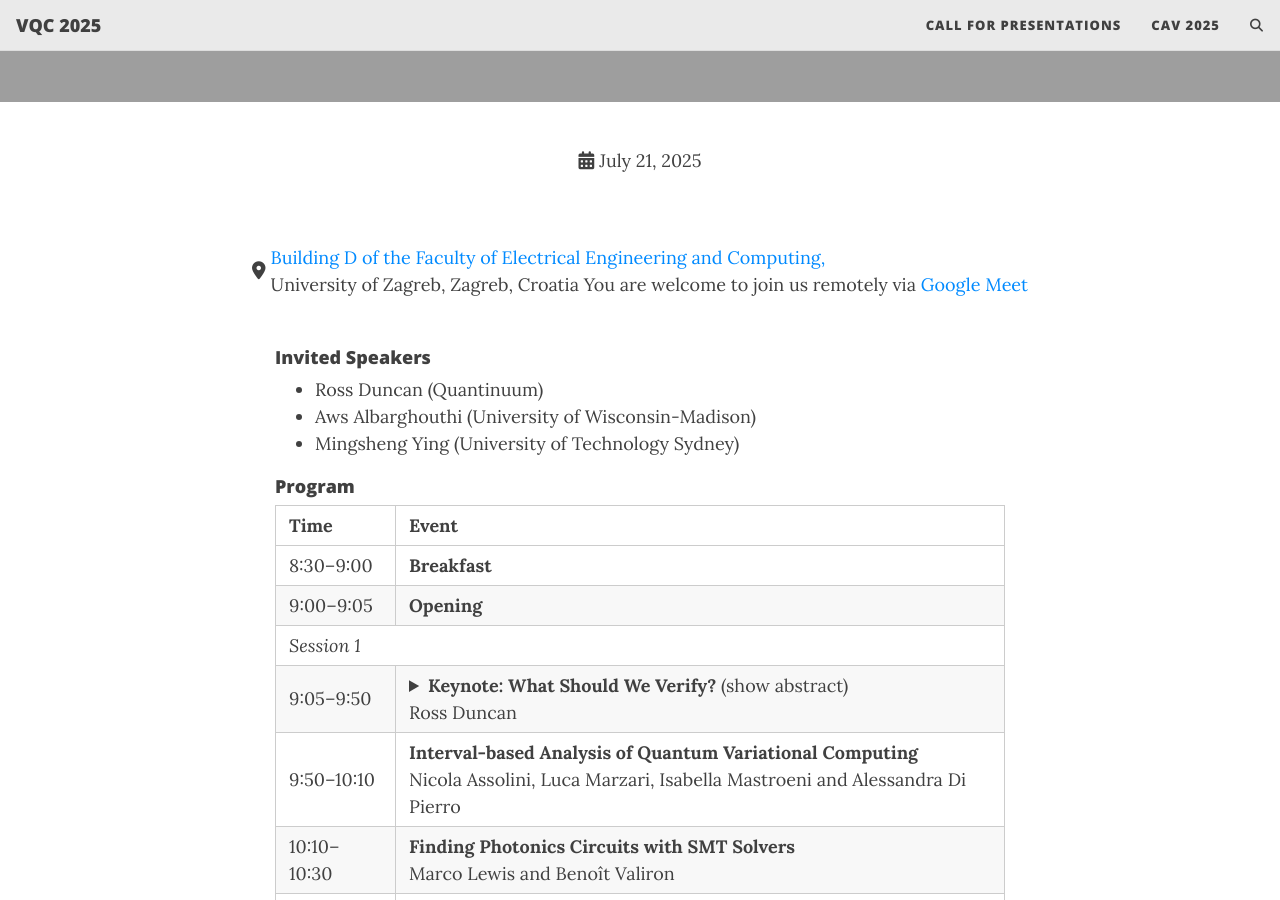
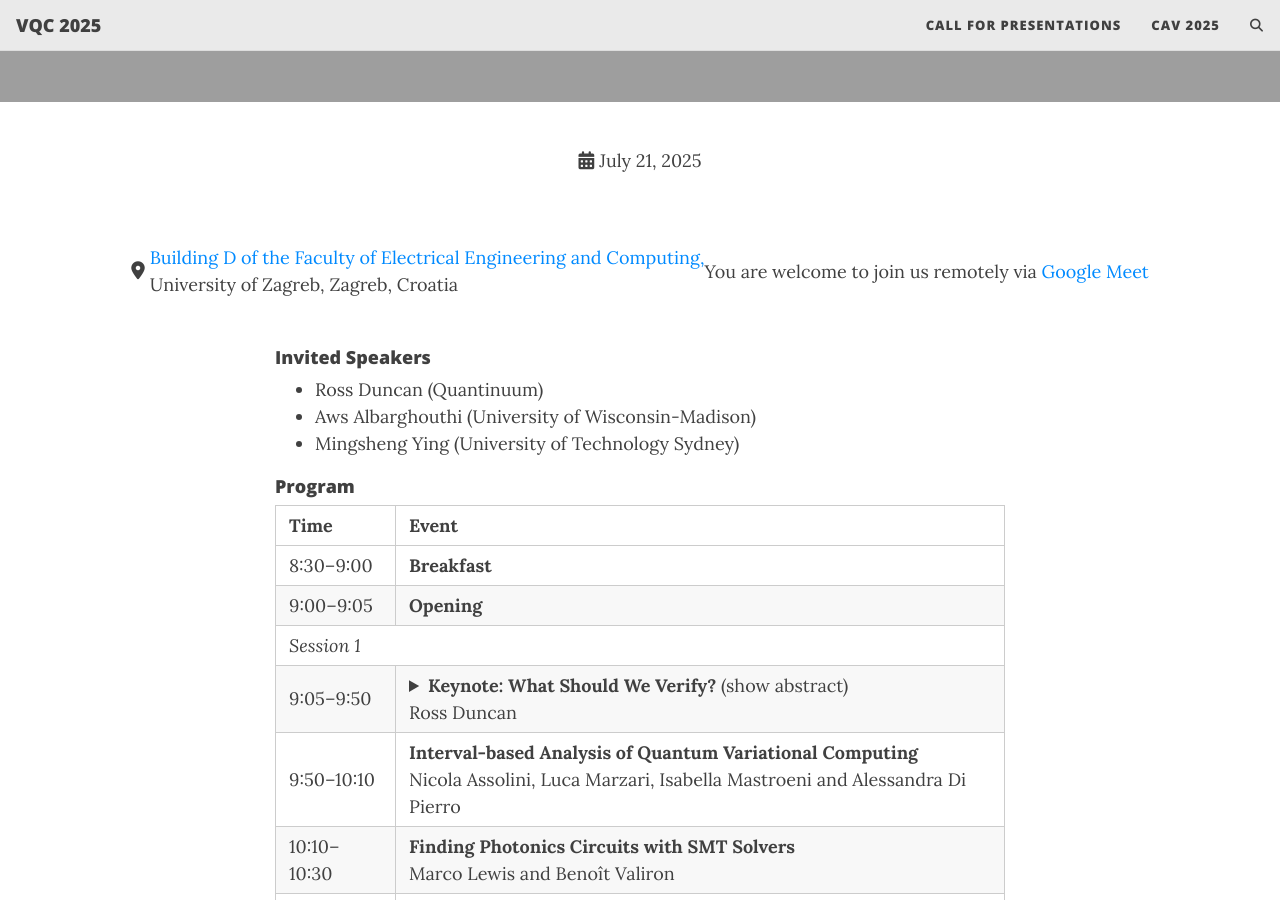
Before and after one commit to VerifiedQC/2025, a Jekyll site: the page built from schedule.md, in a window 1280 px wide and 900 px high, scrolled down 513 px. Built offline with Jekyll 4.4.1, drawn with Linux system fonts in a browser that asks for light colours; comment, search, counter and statistics services are not loaded.

Commit message:
Update schedule.md

```diff
--- a/schedule.md
+++ b/schedule.md
@@ -10,8 +10,8 @@ cover-img: "/assets/img/zagreb.png"
         <i class="fas fa-calendar-alt"></i> July 21, 2025
     </span>
     <span class="workshop-detail">
-        <i class="fas fa-location-dot"></i> <p><a href="https://www.google.com/maps/place/Faculty+of+Electrical+Engineering+and+Computing/@45.8003692,15.968797,17z/data=!3m1!4b1!4m6!3m5!1s0x4765d6f150cf2ccd:0x739e5c279fd98531!8m2!3d45.8003692!4d15.9713773!16zL20vMGd3dDd3?entry=ttu&g_ep=EgoyMDI1MDMxNy4wIKXMDSoJLDEwMjExNDUzSAFQAw%3D%3D">Building D of the Faculty of Electrical Engineering and Computing, </a>  <br/> University of Zagreb, Zagreb, Croatia
-    You are welcome to join us remotely via <a href="https://meet.google.com/hgw-mgem-bhq">Google Meet </a> </p>
+        <i class="fas fa-location-dot"></i> <p><a href="https://www.google.com/maps/place/Faculty+of+Electrical+Engineering+and+Computing/@45.8003692,15.968797,17z/data=!3m1!4b1!4m6!3m5!1s0x4765d6f150cf2ccd:0x739e5c279fd98531!8m2!3d45.8003692!4d15.9713773!16zL20vMGd3dDd3?entry=ttu&g_ep=EgoyMDI1MDMxNy4wIKXMDSoJLDEwMjExNDUzSAFQAw%3D%3D">Building D of the Faculty of Electrical Engineering and Computing, </a>  <br/> University of Zagreb, Zagreb, Croatia </p>
+    <p>You are welcome to join us remotely via <a href="https://meet.google.com/hgw-mgem-bhq">Google Meet </a> </p>
     </span>
 </div>
 
```
